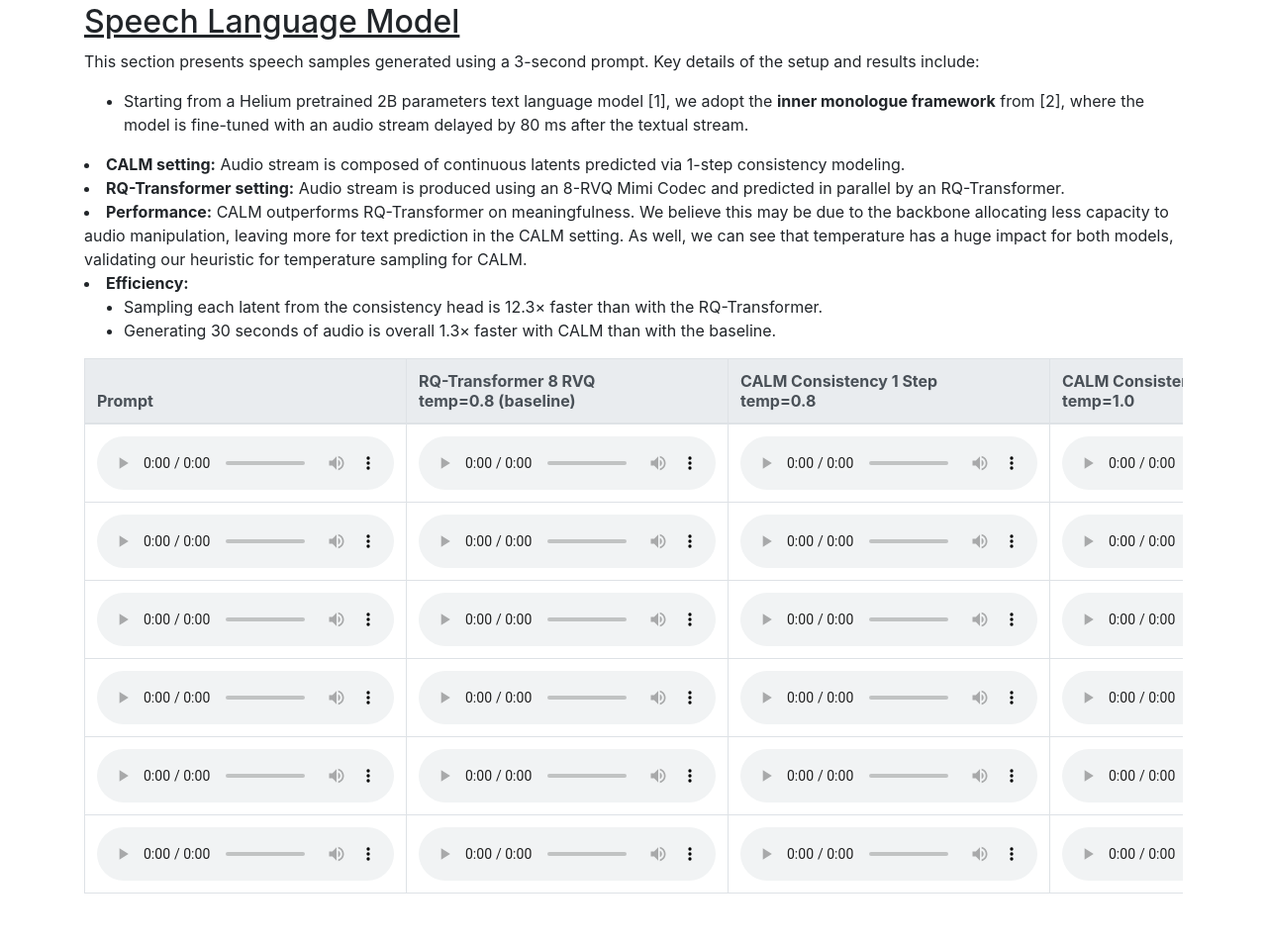
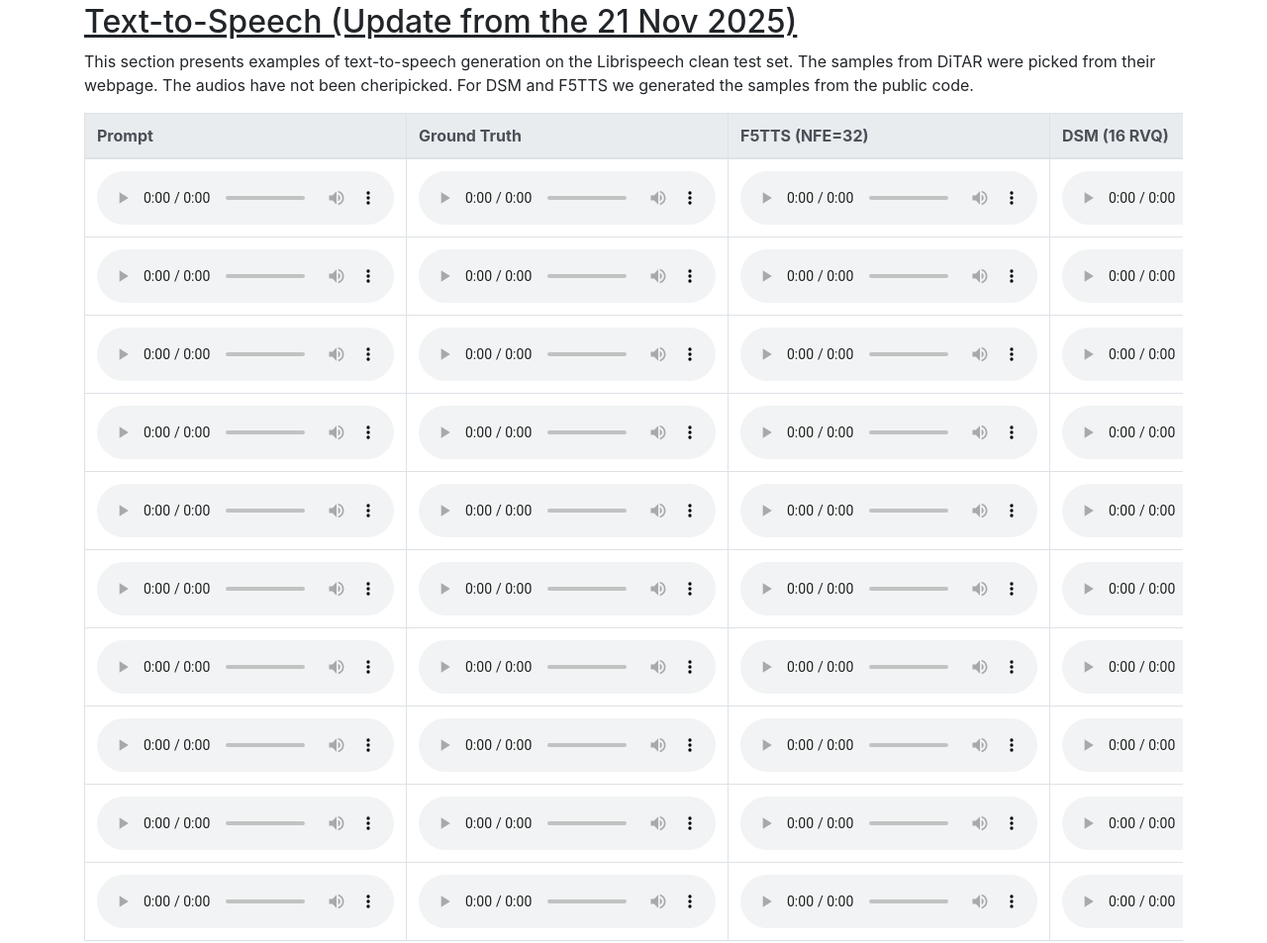
Before and after one commit to iclr-continuous-audio-language-models/iclr-continuous-audio-language-models.github.io, a plain HTML site: page index.html in a window 1280 px wide. Shown: the part 1155-2108 px from the top of the page at 99% size. Drawn offline with Linux system fonts and the light colour scheme.

Commit message:
update page with tts

```diff
--- a/index.html
+++ b/index.html
@@ -62,6 +62,137 @@
       </p>
       </div>
     </section>
+
+<!-- Text-to-Speech Section -->
+<section id="tts" class="py-5">
+  <div class="container">
+    <h2>Text-to-Speech (Update from the 21 Nov 2025)</h2>
+    <p>
+      This section presents examples of text-to-speech generation on the Librispeech clean test set. The samples from DiTAR were picked from their webpage. The audios have not been cheripicked. For DSM and F5TTS we generated the samples from the public code.
+    </p>
+
+    <div class="table-responsive">
+      <table class="table table-bordered">
+        <thead class="thead-light">
+          <tr>
+            <th>Prompt</th>
+            <th>Ground Truth</th>
+            <th>F5TTS (NFE=32)</th>
+            <th>DSM (16 RVQ)</th>
+            <th>DiTAR (NFE=10)</th>
+            <th>CALM</th>
+          </tr>
+        </thead>
+        <tbody>
+
+          <!-- Rows 1 to 10 -->
+          <!-- Index 1 -->
+          <tr>
+            <td><audio controls src="src/tts/1/reference.wav"></audio></td>
+            <td><audio controls src="src/tts/1/ref.wav"></audio></td>
+            <td><audio controls src="src/tts/1/f5tts.wav"></audio></td>
+            <td><audio controls src="src/tts/1/16rvq.wav"></audio></td>
+            <td><audio controls src="src/tts/1/ditar.wav"></audio></td>
+            <td><audio controls src="src/tts/1/calm.wav"></audio></td>
+          </tr>
+
+          <!-- Index 2 -->
+          <tr>
+            <td><audio controls src="src/tts/2/reference.wav"></audio></td>
+            <td><audio controls src="src/tts/2/ref.wav"></audio></td>
+            <td><audio controls src="src/tts/2/f5tts.wav"></audio></td>
+            <td><audio controls src="src/tts/2/16rvq.wav"></audio></td>
+            <td><audio controls src="src/tts/2/ditar.wav"></audio></td>
+            <td><audio controls src="src/tts/2/calm.wav"></audio></td>
+          </tr>
+
+          <!-- Index 3 -->
+          <tr>
+            <td><audio controls src="src/tts/3/reference.wav"></audio></td>
+            <td><audio controls src="src/tts/3/ref.wav"></audio></td>
+            <td><audio controls src="src/tts/3/f5tts.wav"></audio></td>
+            <td><audio controls src="src/tts/3/16rvq.wav"></audio></td>
+            <td><audio controls src="src/tts/3/ditar.wav"></audio></td>
+            <td><audio controls src="src/tts/3/calm.wav"></audio></td>
+          </tr>
+
+          <!-- Index 4 -->
+          <tr>
+            <td><audio controls src="src/tts/4/reference.wav"></audio></td>
+            <td><audio controls src="src/tts/4/ref.wav"></audio></td>
+            <td><audio controls src="src/tts/4/f5tts.wav"></audio></td>
+            <td><audio controls src="src/tts/4/16rvq.wav"></audio></td>
+            <td><audio controls src="src/tts/4/ditar.wav"></audio></td>
+            <td><audio controls src="src/tts/4/calm.wav"></audio></td>
+          </tr>
+
+          <!-- Index 5 -->
+          <tr>
+            <td><audio controls src="src/tts/5/reference.wav"></audio></td>
+            <td><audio controls src="src/tts/5/ref.wav"></audio></td>
+            <td><audio controls src="src/tts/5/f5tts.wav"></audio></td>
+            <td><audio controls src="src/tts/5/16rvq.wav"></audio></td>
+            <td><audio controls src="src/tts/5/ditar.wav"></audio></td>
+            <td><audio controls src="src/tts/5/calm.wav"></audio></td>
+          </tr>
+
+          <!-- Index 6 -->
+          <tr>
+            <td><audio controls src="src/tts/6/reference.wav"></audio></td>
+            <td><audio controls src="src/tts/6/ref.wav"></audio></td>
+            <td><audio controls src="src/tts/6/f5tts.wav"></audio></td>
+            <td><audio controls src="src/tts/6/16rvq.wav"></audio></td>
+            <td><audio controls src="src/tts/6/ditar.wav"></audio></td>
+            <td><audio controls src="src/tts/6/calm.wav"></audio></td>
+          </tr>
+
+          <!-- Index 7 -->
+          <tr>
+            <td><audio controls src="src/tts/7/reference.wav"></audio></td>
+            <td><audio controls src="src/tts/7/ref.wav"></audio></td>
+            <td><audio controls src="src/tts/7/f5tts.wav"></audio></td>
+            <td><audio controls src="src/tts/7/16rvq.wav"></audio></td>
+            <td><audio controls src="src/tts/7/ditar.wav"></audio></td>
+            <td><audio controls src="src/tts/7/calm.wav"></audio></td>
+          </tr>
+
+          <!-- Index 8 -->
+          <tr>
+            <td><audio controls src="src/tts/8/reference.wav"></audio></td>
+            <td><audio controls src="src/tts/8/ref.wav"></audio></td>
+            <td><audio controls src="src/tts/8/f5tts.wav"></audio></td>
+            <td><audio controls src="src/tts/8/16rvq.wav"></audio></td>
+            <td><audio controls src="src/tts/8/ditar.wav"></audio></td>
+            <td><audio controls src="src/tts/8/calm.wav"></audio></td>
+          </tr>
+
+          <!-- Index 9 -->
+          <tr>
+            <td><audio controls src="src/tts/9/reference.wav"></audio></td>
+            <td><audio controls src="src/tts/9/ref.wav"></audio></td>
+            <td><audio controls src="src/tts/9/f5tts.wav"></audio></td>
+            <td><audio controls src="src/tts/9/16rvq.wav"></audio></td>
+            <td><audio controls src="src/tts/9/ditar.wav"></audio></td>
+            <td><audio controls src="src/tts/9/calm.wav"></audio></td>
+          </tr>
+
+          <!-- Index 10 -->
+          <tr>
+            <td><audio controls src="src/tts/10/reference.wav"></audio></td>
+            <td><audio controls src="src/tts/10/ref.wav"></audio></td>
+            <td><audio controls src="src/tts/10/f5tts.wav"></audio></td>
+            <td><audio controls src="src/tts/10/16rvq.wav"></audio></td>
+            <td><audio controls src="src/tts/10/ditar.wav"></audio></td>
+            <td><audio controls src="src/tts/10/calm.wav"></audio></td>
+          </tr>
+
+        </tbody>
+      </table>
+    </div>
+  </div>
+</section>
+
+
 
 <!-- Speech Language Model Section -->
 <section id="speech" class="py-5">
```
Also changed, not shown: 1 other file.
